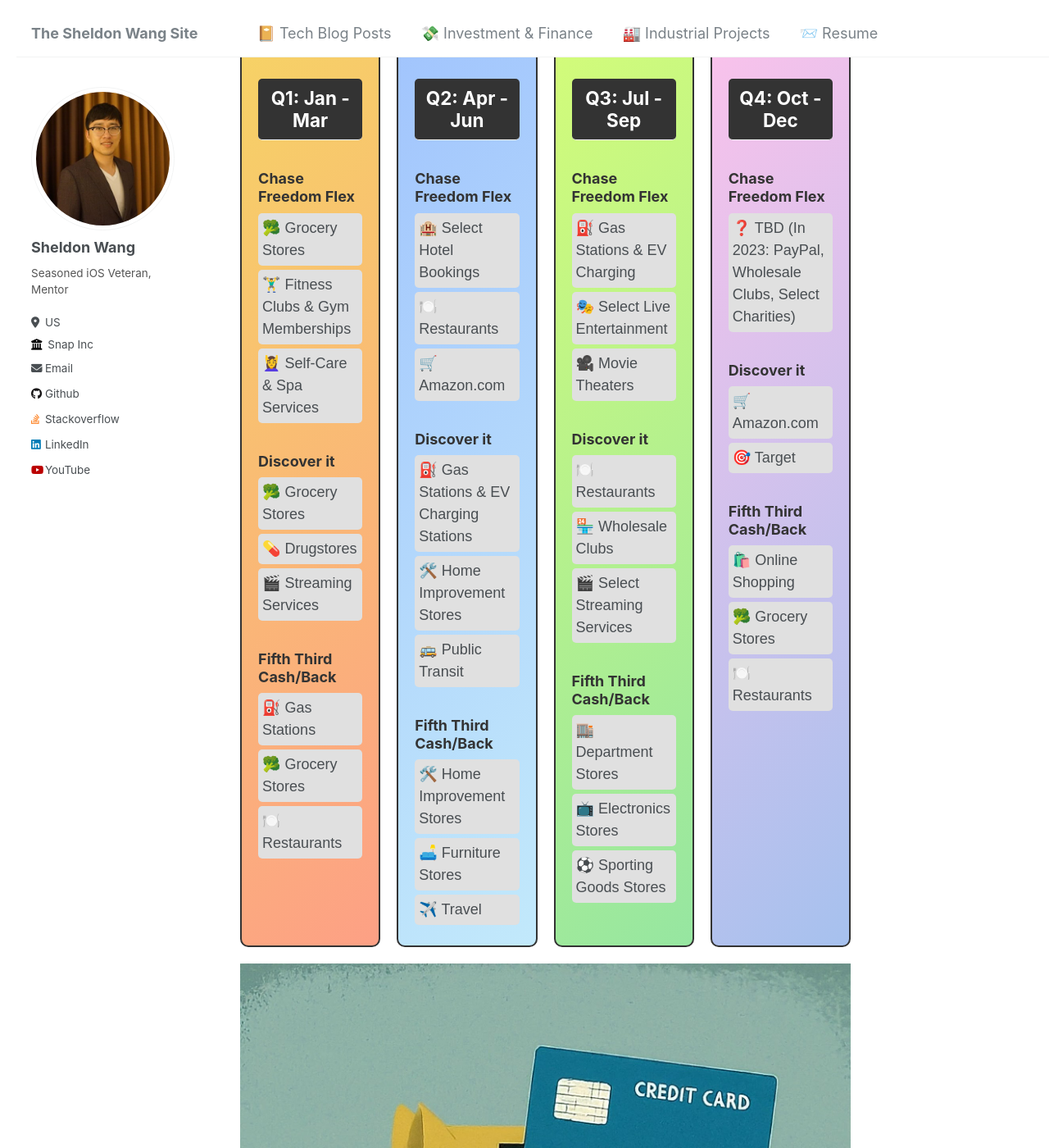
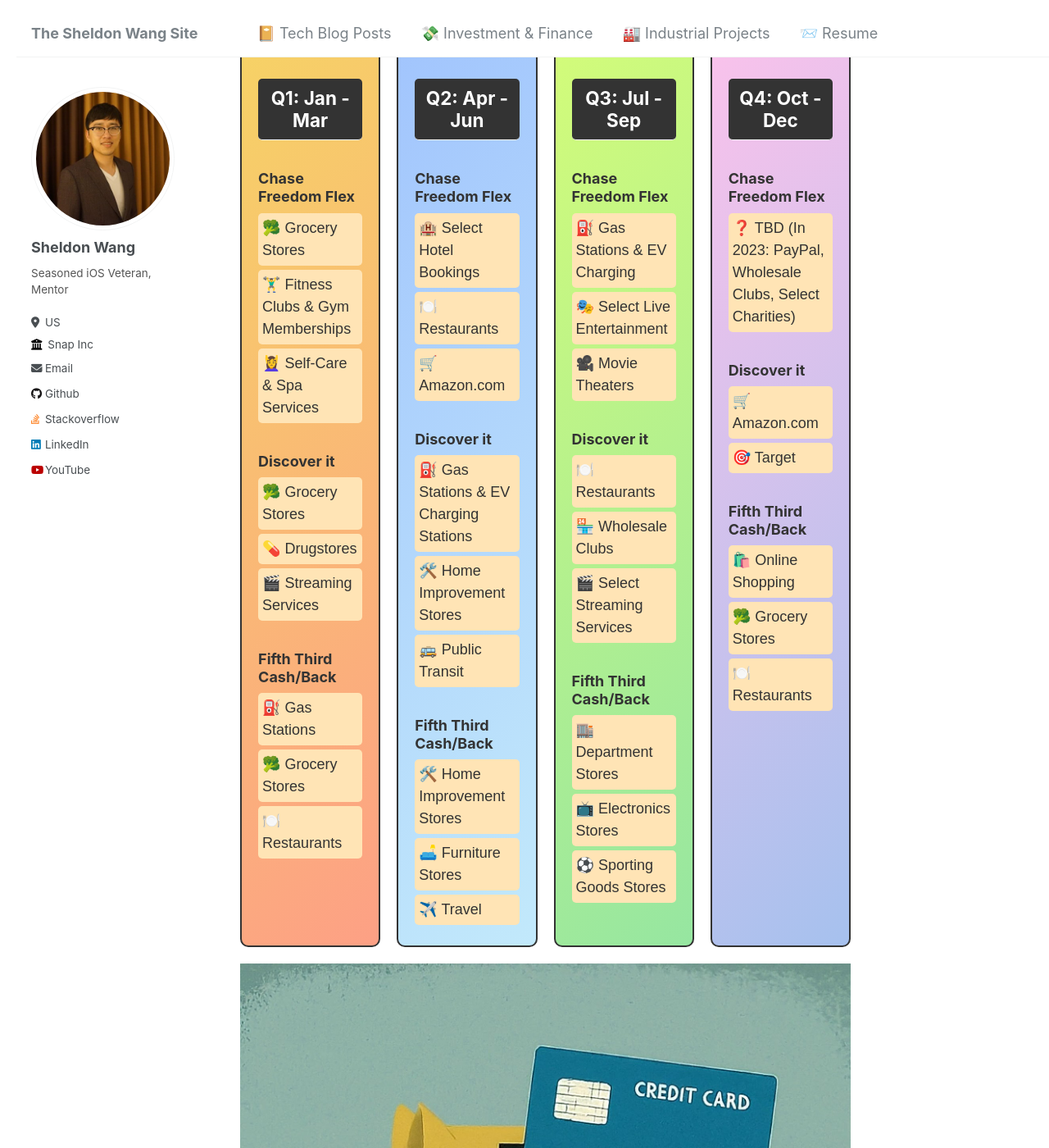
Before and after one commit to SheldonWangRJT/SheldonWangRJT.Github.io, a Jekyll site: the page built from _portfolio/2024-06-17-1.html, in a window 1280 px wide and 1400 px high, scrolled down 430 px. Shown: the whole window at 82% size. Built offline with Jekyll 4.4.1, drawn with Linux system fonts in a browser that asks for light colours.

Commit message:
category color

```diff
--- a/_portfolio/2024-06-17-1.html
+++ b/_portfolio/2024-06-17-1.html
@@ -61,10 +61,11 @@ collection: portfolio
             color: #333;
         }
         .category {
-            background-color: #e0e0e0;
+            background-color: #ffe4b5; /* light and engaging color */
             border-radius: 5px;
             padding: 5px;
             margin: 5px 0;
+            color: #333; /* make text color stand out */
         }
         .img {
             margin-top: 20px;
```
